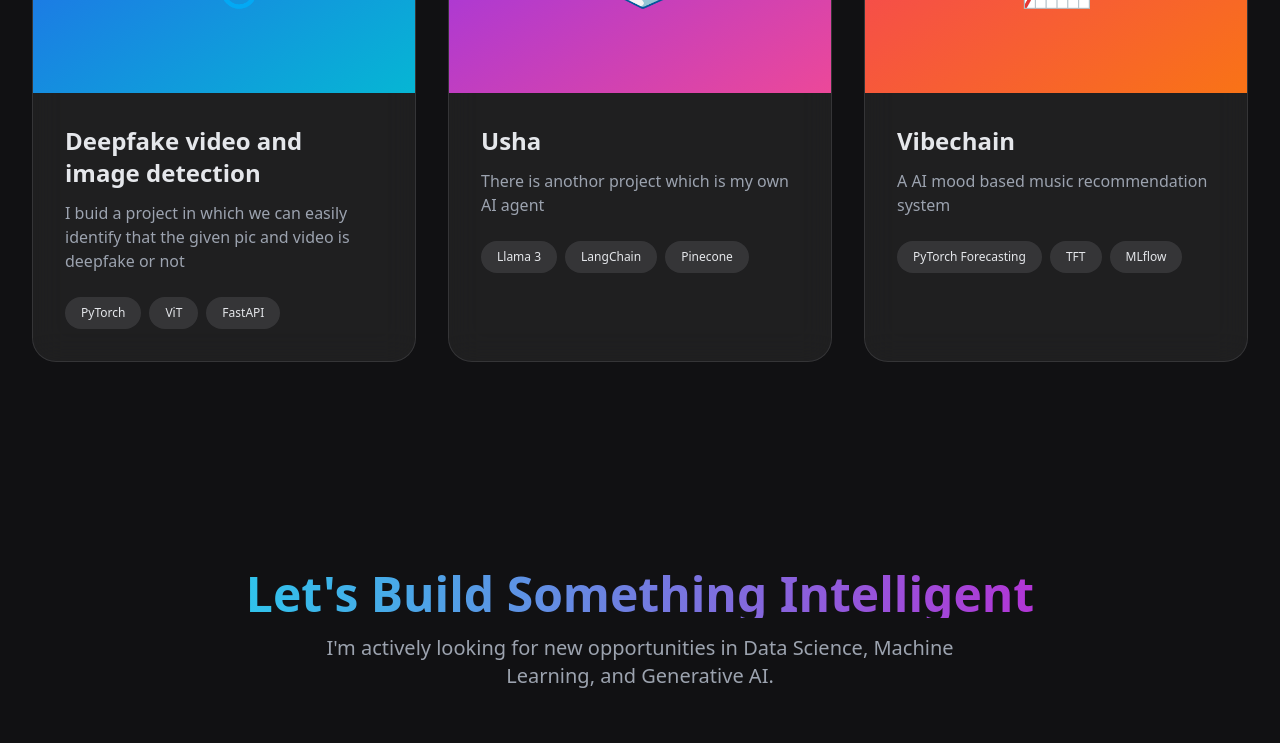
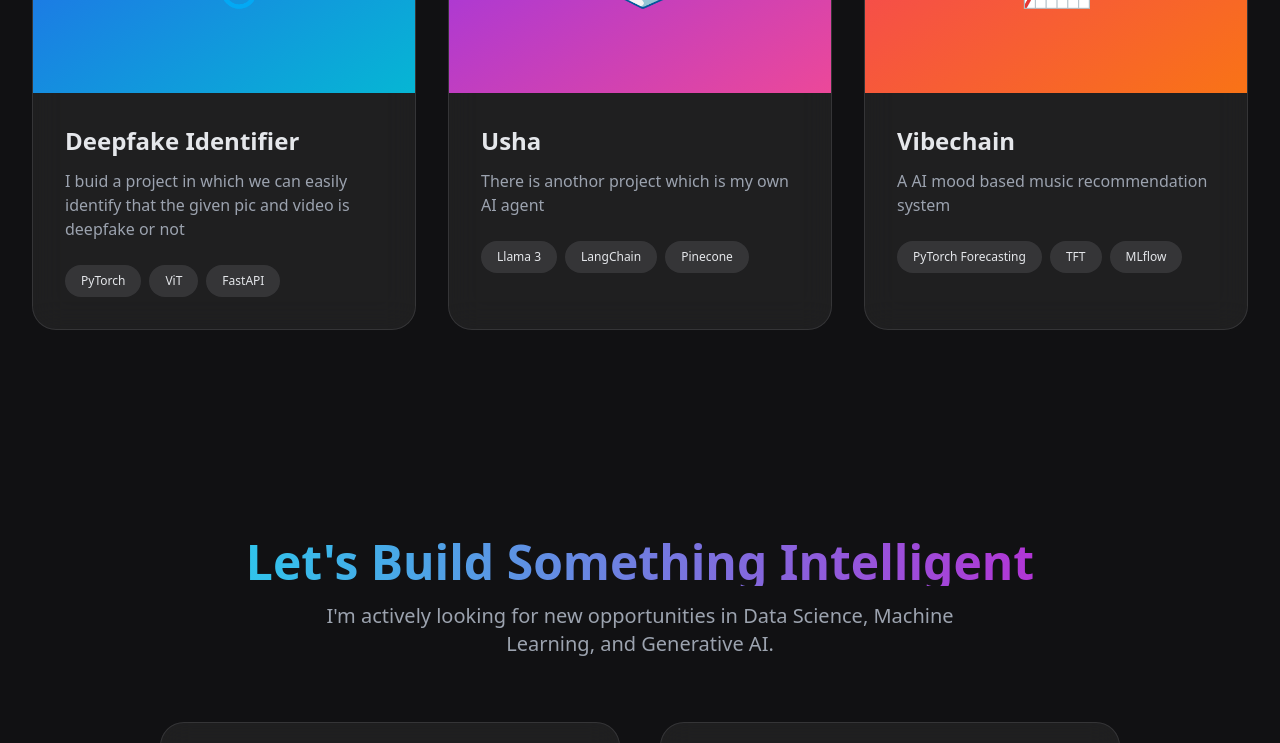
Before and after one commit to anoopkumar1729/html-code, a plain HTML site: page portfolio2.html in a window 1280 px wide. Shown: the part 2080-2823 px from the top of the page. Drawn offline with nearby package versions, Linux system fonts and the light colour scheme.

Commit message:
renamed project

```diff
--- a/portfolio2.html
+++ b/portfolio2.html
@@ -140,7 +140,7 @@
         <div class="project-card glass rounded-3xl overflow-hidden">
           <div class="h-60 bg-gradient-to-br from-blue-600 to-cyan-500 flex items-center justify-center text-6xl">🩺</div>
           <div class="p-8">
-            <h3 class="text-2xl font-semibold mb-3">Deepfake video and image detection</h3>
+            <h3 class="text-2xl font-semibold mb-3">Deepfake Identifier</h3>
             <p class="text-gray-400 mb-6">I buid a project in which we can easily identify that the given pic and video is deepfake or not</p>
             <div class="flex flex-wrap gap-2">
               <span class="text-xs px-4 py-2 bg-white/10 rounded-full">PyTorch</span>
```
